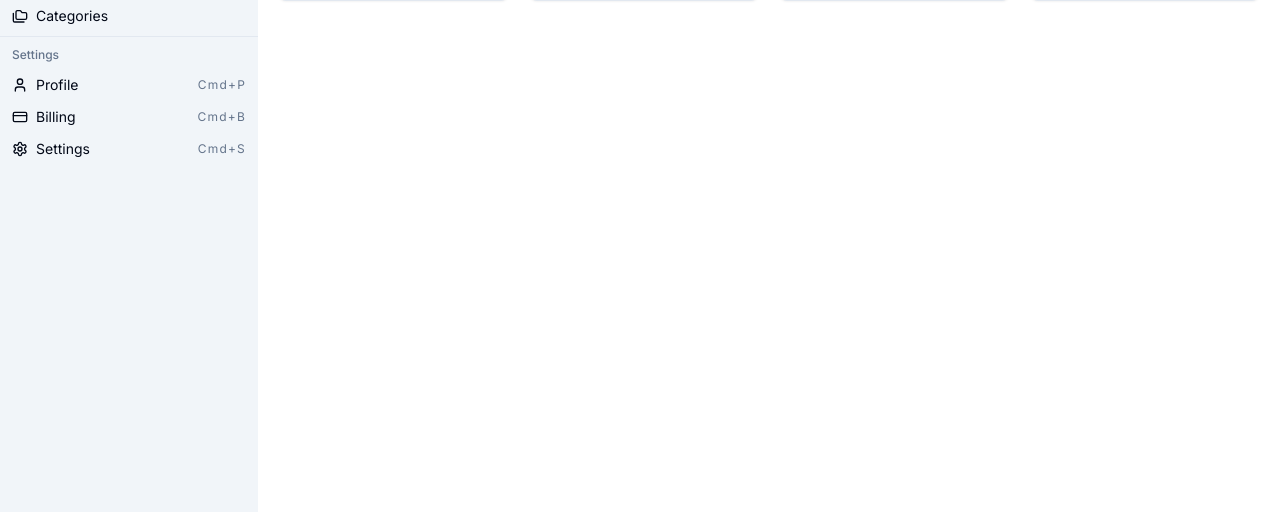
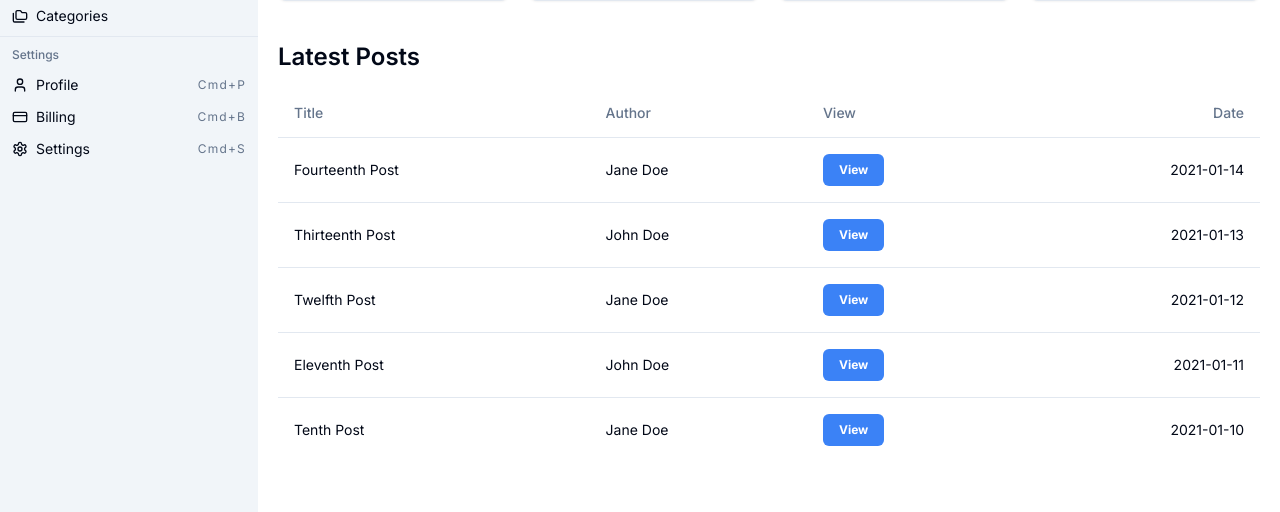
Before and after one commit to KramYengir/dashboard-shadcn-ui, a Next.js app: page / in a window 1280 px wide. Shown: the part 197-709 px from the top of the page. Built offline with nearby package versions, Linux system fonts and the light colour scheme.

Commit message:
add table of posts data

```diff
--- a/app/page.tsx
+++ b/app/page.tsx
@@ -1,5 +1,6 @@
 import DashboardCard from "@/components/dashboard/DashboardCard";
 import { Folder, MessageCircle, Newspaper, User } from "lucide-react";
+import PostTable from "@/components/posts/PostTable";
 
 export default function Home() {
   return (
@@ -43,6 +44,7 @@
           }
         />
       </div>
+      <PostTable limit={5} title="Latest Posts" />
     </>
   );
 }
--- /dev/null
+++ b/components/posts/PostTable.tsx
@@ -0,0 +1,71 @@
+import React from "react";
+import {
+  Table,
+  TableBody,
+  TableCell,
+  TableHead,
+  TableHeader,
+  TableRow,
+  TableCaption,
+} from "../ui/table";
+import Link from "next/link";
+import posts from "@/data/posts";
+import { Post } from "@/types/posts";
+
+interface PostTableProps {
+  limit?: number;
+  title?: string;
+}
+
+const PostTable = ({ limit, title }: PostTableProps) => {
+  // Sort posts by date
+  const sortedPosts: Post[] = [...posts].sort(
+    (a: Post, b: Post) => Number(new Date(b.date)) - Number(new Date(a.date))
+  );
+
+  // Filter posts by limit
+  const filteredPosts = limit ? sortedPosts.slice(0, limit) : sortedPosts;
+
+  return (
+    <div className="mt-10">
+      <h3 className="text-2xl mb-4 font-semibold">{title || "Post"}</h3>
+      <Table>
+        <TableCaption className="sr-only">Latest Posts</TableCaption>
+        <TableHeader>
+          <TableRow>
+            <TableHead>Title</TableHead>
+            <TableHead className="hidden md:table-cell">Author</TableHead>
+            <TableHead>View</TableHead>
+            <TableHead className="hidden md:table-cell text-right">
+              Date
+            </TableHead>
+          </TableRow>
+        </TableHeader>
+        <TableBody>
+          {filteredPosts.map((post: Post) => (
+            <TableRow key={post.id}>
+              <TableCell>
+                <Link href={`/posts/${post.id}`}>{post.title}</Link>
+              </TableCell>
+              <TableCell className="hidden md:table-cell">
+                {post.author}
+              </TableCell>
+              <TableCell>
+                <Link href={`/posts/edit/${post.id}`}>
+                  <button className="bg-blue-500 hover:bg-blue-700 text-white font-bold text-xs px-4 py-2 rounded-md">
+                    View
+                  </button>
+                </Link>
+              </TableCell>
+              <TableCell className="hidden md:table-cell text-right">
+                {post.date}
+              </TableCell>
+            </TableRow>
+          ))}
+        </TableBody>
+      </Table>
+    </div>
+  );
+};
+
+export default PostTable;
--- /dev/null
+++ b/components/ui/table.tsx
@@ -0,0 +1,117 @@
+import * as React from "react"
+
+import { cn } from "@/lib/utils"
+
+const Table = React.forwardRef<
+  HTMLTableElement,
+  React.HTMLAttributes<HTMLTableElement>
+>(({ className, ...props }, ref) => (
+  <div className="relative w-full overflow-auto">
+    <table
+      ref={ref}
+      className={cn("w-full caption-bottom text-sm", className)}
+      {...props}
+    />
+  </div>
+))
+Table.displayName = "Table"
+
+const TableHeader = React.forwardRef<
+  HTMLTableSectionElement,
+  React.HTMLAttributes<HTMLTableSectionElement>
+>(({ className, ...props }, ref) => (
+  <thead ref={ref} className={cn("[&_tr]:border-b", className)} {...props} />
+))
+TableHeader.displayName = "TableHeader"
+
+const TableBody = React.forwardRef<
+  HTMLTableSectionElement,
+  React.HTMLAttributes<HTMLTableSectionElement>
+>(({ className, ...props }, ref) => (
+  <tbody
+    ref={ref}
+    className={cn("[&_tr:last-child]:border-0", className)}
+    {...props}
+  />
+))
+TableBody.displayName = "TableBody"
+
+const TableFooter = React.forwardRef<
+  HTMLTableSectionElement,
+  React.HTMLAttributes<HTMLTableSectionElement>
+>(({ className, ...props }, ref) => (
+  <tfoot
+    ref={ref}
+    className={cn(
+      "border-t bg-muted/50 font-medium [&>tr]:last:border-b-0",
+      className
+    )}
+    {...props}
+  />
+))
+TableFooter.displayName = "TableFooter"
+
+const TableRow = React.forwardRef<
+  HTMLTableRowElement,
+  React.HTMLAttributes<HTMLTableRowElement>
+>(({ className, ...props }, ref) => (
+  <tr
+    ref={ref}
+    className={cn(
+      "border-b transition-colors hover:bg-muted/50 data-[state=selected]:bg-muted",
+      className
+    )}
+    {...props}
+  />
+))
+TableRow.displayName = "TableRow"
+
+const TableHead = React.forwardRef<
+  HTMLTableCellElement,
+  React.ThHTMLAttributes<HTMLTableCellElement>
+>(({ className, ...props }, ref) => (
+  <th
+    ref={ref}
+    className={cn(
+      "h-12 px-4 text-left align-middle font-medium text-muted-foreground [&:has([role=checkbox])]:pr-0",
+      className
+    )}
+    {...props}
+  />
+))
+TableHead.displayName = "TableHead"
+
+const TableCell = React.forwardRef<
+  HTMLTableCellElement,
+  React.TdHTMLAttributes<HTMLTableCellElement>
+>(({ className, ...props }, ref) => (
+  <td
+    ref={ref}
+    className={cn("p-4 align-middle [&:has([role=checkbox])]:pr-0", className)}
+    {...props}
+  />
+))
+TableCell.displayName = "TableCell"
+
+const TableCaption = React.forwardRef<
+  HTMLTableCaptionElement,
+  React.HTMLAttributes<HTMLTableCaptionElement>
+>(({ className, ...props }, ref) => (
+  <caption
+    ref={ref}
+    className={cn("mt-4 text-sm text-muted-foreground", className)}
+    {...props}
+  />
+))
+TableCaption.displayName = "TableCaption"
+
+export {
+  Table,
+  TableHeader,
+  TableBody,
+  TableFooter,
+  TableHead,
+  TableRow,
+  TableCell,
+  TableCaption,
+}
--- a/data/posts.ts
+++ b/data/posts.ts
@@ -43,4 +43,96 @@
       },
     ],
   },
+  {
+    id: 4,
+    title: "Fourth Post",
+    body: "This is the fourth post.",
+    author: "Jane Doe",
+    date: "2021-01-04",
+    comments: [{ id: 1, text: "Excellent post!", username: "John Doe" }],
+  },
+  {
+    id: 5,
+    title: "Fifth Post",
+    body: "This is the fifth post.",
+    author: "John Doe",
+    date: "2021-01-05",
+    comments: [{ id: 1, text: "Well-written post!", username: "Jane Doe" }],
+  },
+  {
+    id: 6,
+    title: "Sixth Post",
+    body: "This is the sixth post.",
+    author: "Jane Doe",
+    date: "2021-01-06",
+    comments: [{ id: 1, text: "Insightful post!", username: "John Doe" }],
+  },
+  {
+    id: 7,
+    title: "Seventh Post",
+    body: "This is the seventh post.",
+    author: "John Doe",
+    date: "2021-01-07",
+    comments: [{ id: 1, text: "Informative post!", username: "Jane Doe" }],
+  },
+  {
+    id: 8,
+    title: "Eighth Post",
+    body: "This is the eighth post.",
+    author: "Jane Doe",
+    date: "2021-01-08",
+    comments: [
+      { id: 1, text: "Thought-provoking post!", username: "John Doe" },
+    ],
+  },
+  {
+    id: 9,
+    title: "Ninth Post",
+    body: "This is the ninth post.",
+    author: "John Doe",
+    date: "2021-01-09",
+    comments: [{ id: 1, text: "Impressive post!", username: "Jane Doe" }],
+  },
+  {
+    id: 10,
+    title: "Tenth Post",
+    body: "This is the tenth post.",
+    author: "Jane Doe",
+    date: "2021-01-10",
+    comments: [{ id: 1, text: "Engaging post!", username: "John Doe" }],
+  },
+  {
+    id: 11,
+    title: "Eleventh Post",
+    body: "This is the eleventh post.",
+    author: "John Doe",
+    date: "2021-01-11",
+    comments: [{ id: 1, text: "Captivating post!", username: "Jane Doe" }],
+  },
+  {
+    id: 12,
+    title: "Twelfth Post",
+    body: "This is the twelfth post.",
+    author: "Jane Doe",
+    date: "2021-01-12",
+    comments: [{ id: 1, text: "Brilliant post!", username: "John Doe" }],
+  },
+  {
+    id: 13,
+    title: "Thirteenth Post",
+    body: "This is the thirteenth post.",
+    author: "John Doe",
+    date: "2021-01-13",
+    comments: [{ id: 1, text: "Inspirational post!", username: "Jane Doe" }],
+  },
+  {
+    id: 14,
+    title: "Fourteenth Post",
+    body: "This is the fourteenth post.",
+    author: "Jane Doe",
+    date: "2021-01-14",
+    comments: [{ id: 1, text: "Motivating post!", username: "John Doe" }],
+  },
 ];
+
+export default posts;
```
